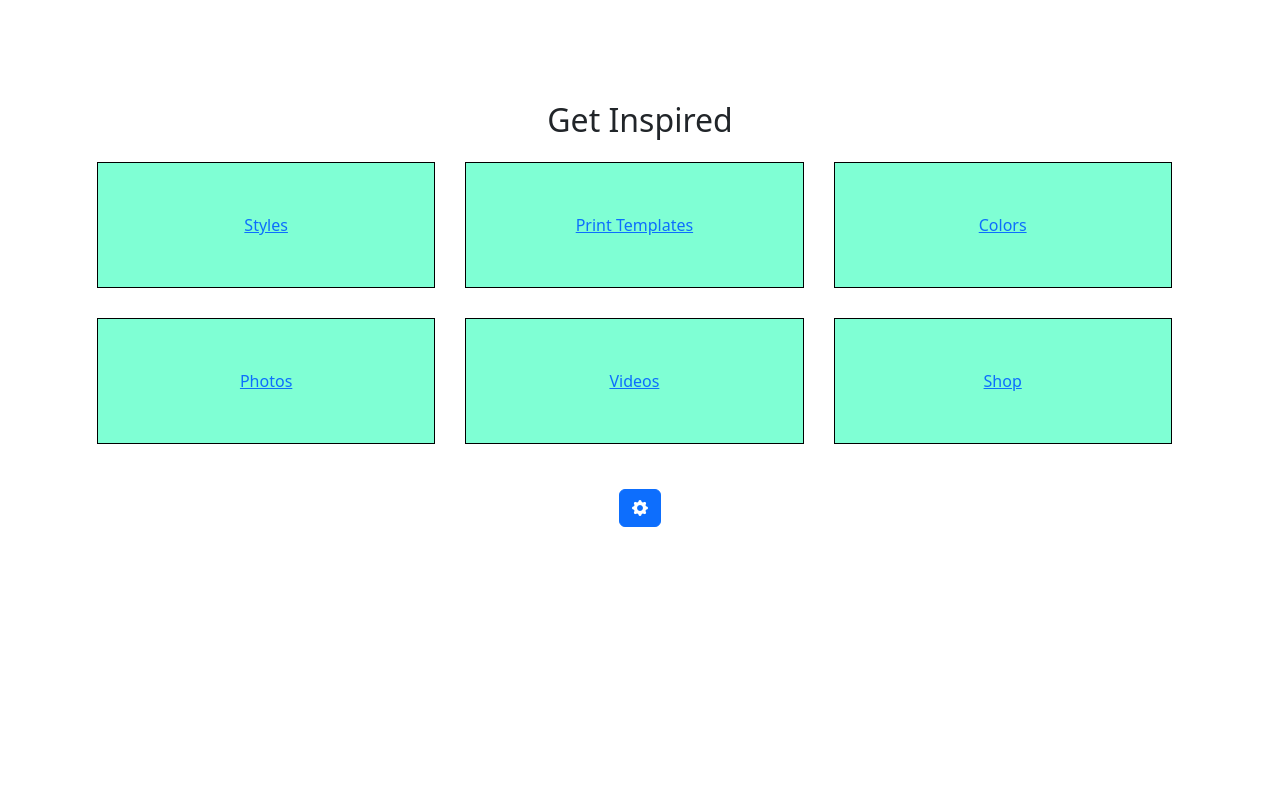
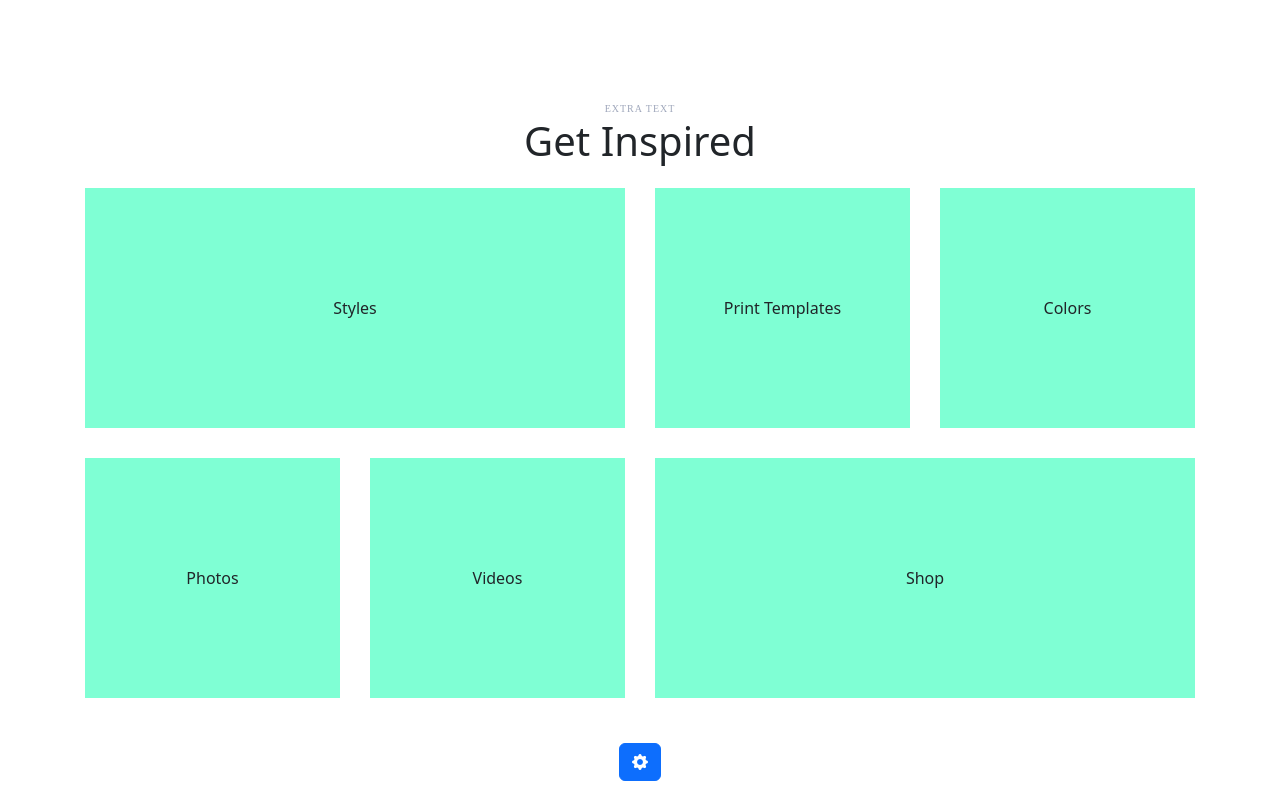
Before and after one commit to xcharva5/papirfly-project, an Angular app: page / in a window 1280 px wide. Built offline with nearby package versions, Linux system fonts and the light colour scheme.

Commit message:
PF-003: tile grid

```diff
--- a/src/app/tiles/tile-dashboard/tile-dashboard.component.html
+++ b/src/app/tiles/tile-dashboard/tile-dashboard.component.html
@@ -1,10 +1,10 @@
 <div class="tile-dashboard container text-center">
     <div class="tile-dashboard__header">
-        <h1 *ngIf="_dashboardTitle">{{ _dashboardTitle }}</h1>
-        <h2>{{ _dashboardSubtitle }}</h2>
+        <h2 *ngIf="extraText" class="tile-dashboard__extra-text">{{ extraText }}</h2>
+        <h1 *ngIf="title">{{ title }}</h1>
     </div>
     <div class="tile-dashboard__list">
-        <app-tile-list [tiles]="_tiles"></app-tile-list>
+        <app-tile-list [tiles]="tiles" [layoutSetting]="layoutSetting"></app-tile-list>
     </div>
     <div class="tile-dashboard__settings text-center">
         <button type="button" class="btn btn-primary" data-bs-toggle="modal" data-bs-target="#myModal">
--- a/src/app/tiles/tile-dashboard/tile-dashboard.component.scss
+++ b/src/app/tiles/tile-dashboard/tile-dashboard.component.scss
@@ -1,6 +1,34 @@
 .tile-dashboard {
     padding-top: 101px;
     padding-bottom: 215;
+}
+
+.tile-dashboard__extra-text {
+    margin-bottom: 0;
+    text-transform: uppercase;
+    font-family: Poppins;
+    font-size: 10px;
+    font-weight: 500;
+    font-stretch: normal;
+    font-style: normal;
+    line-height: 1.6;
+    letter-spacing: 1px;
+    text-align: center;
+    color: #9fa7bb;
+}
+
+.tile-dashboard__title {
+    margin-bottom: 0;
+    text-transform: uppercase;
+    font-family: Poppins;
+    font-size: 10px;
+    font-weight: 500;
+    font-stretch: normal;
+    font-style: normal;
+    line-height: 1.6;
+    letter-spacing: 1px;
+    text-align: center;
+    color: #9fa7bb;
 }
 
 .tile-dashboard__list {
--- a/src/app/tiles/tile-dashboard/tile-dashboard.component.ts
+++ b/src/app/tiles/tile-dashboard/tile-dashboard.component.ts
@@ -1,10 +1,13 @@
 import { Component } from '@angular/core';
 
 export interface Tile {
-  title: string;
-  size: number;
+  text: string;
   url: string;
 }
+
+export type TileRow = Tile[];
+
+export type LayoutSetting = "33/33/33" | "25/25/50";
 
 @Component({
   selector: 'app-tile-dashboard',
@@ -12,40 +15,36 @@ export interface Tile {
   styleUrls: ['./tile-dashboard.component.scss']
 })
 export class TileDashboardComponent {
-  _dashboardTitle = "";
-  _dashboardSubtitle = "Get Inspired";
-
-  _tiles: Tile[] = [
+  tiles: Tile[] = [
     {
-      title: "Styles",
-      size: 33,
+      text: "Styles",
       url: "http://www.seznam.cz"
     },
     {
-      title: "Print Templates",
-      size: 33,
+      text: "Print Templates",
       url: "http://www.seznam.cz"
     },
     {
-      title: "Colors",
-      size: 33,
+      text: "Colors",
       url: "http://www.seznam.cz"
     },
     {
-      title: "Photos",
-      size: 33,
+      text: "Photos",
       url: "http://www.seznam.cz"
     },
     {
-      title: "Videos",
-      size: 33,
+      text: "Videos",
       url: "http://www.seznam.cz"
     },
     {
-      title: "Shop",
-      size: 33,
+      text: "Shop",
       url: "http://www.seznam.cz"
-    }
+    },
+
   ]
 
+  title = "Get Inspired";
+  extraText = "Extra Text";
+  layoutSetting: LayoutSetting = "25/25/50";
+
 }
--- a/src/app/tiles/tile-list/tile-list.component.html
+++ b/src/app/tiles/tile-list/tile-list.component.html
@@ -1,5 +1,23 @@
-<div class="tile-list">
-    <div *ngFor="let tile of tiles" class="tile-list__item" >
-        <a [href]="'http://www.seznam.cz'" [target]="tile.url">{{ tile.title }}</a>
-    </div>
+<div *ngFor="let row of tileGrid; let odd = odd" class="row" [ngStyle]="{'height.px': rowHeight}">
+    <ng-container [ngSwitch]="layoutSetting">
+        <ng-container *ngSwitchCase="'33/33/33'">
+            <div *ngFor="let tile of row" class="item col-4 d-flex align-items-center justify-content-center">
+                <!-- <img class="item__image" src="../../../assets/img_snow_wide.jpg" alt="Tile Image">
+                <div class="centered">Centered Text</div> -->
+                {{ tile.text }}
+            </div>
+        </ng-container>
+        <ng-container *ngSwitchCase="'25/25/50'">
+            <ng-container *ngIf="odd; else even">
+                <div *ngIf="row[0] as tile" class="item col-3 d-flex align-items-center justify-content-center">{{ tile.text }}</div>
+                <div *ngIf="row[1] as tile" class="item col-3 d-flex align-items-center justify-content-center">{{ tile.text }}</div>
+                <div *ngIf="row[2] as tile" class="item col-6 d-flex align-items-center justify-content-center">{{ tile.text }}</div>
+            </ng-container>
+            <ng-template #even>
+                <div *ngIf="row[0] as tile" class="item col-6 d-flex align-items-center justify-content-center">{{ tile.text }}</div>
+                <div *ngIf="row[1] as tile" class="item col-3 d-flex align-items-center justify-content-center">{{ tile.text }}</div>
+                <div *ngIf="row[2] as tile" class="item col-3 d-flex align-items-center justify-content-center">{{ tile.text }}</div>
+            </ng-template>
+        </ng-container>
+    </ng-container>
 </div>
--- a/src/app/tiles/tile-list/tile-list.component.scss
+++ b/src/app/tiles/tile-list/tile-list.component.scss
@@ -1,17 +1,24 @@
-.tile-list {
-    display: flex;
-    flex-wrap: wrap;
+.row {
+    // height: 370px;
 }
 
-.tile-list__item {
-    width: calc(33% - 30px);
-    // height: 300px;
-    padding: 50px;
-    margin: 15px;
-    border: 1px solid black;
+.item {
+    background-clip: content-box;
     background-color: aquamarine;
+    padding: 15px;
+    // position: relative;
+    // text-align: center;
+    // color: white;
 }
 
-.tile-list__item:hover {
-    background-color: antiquewhite;
-}
+// .item__image {
+//     width: 100%;
+//     height: 100%;
+// }
+
+// .centered {
+//     position: absolute;
+//     top: 50%;
+//     left: 50%;
+//     transform: translate(-50%, -50%);
+// }
--- a/src/app/tiles/tile-list/tile-list.component.ts
+++ b/src/app/tiles/tile-list/tile-list.component.ts
@@ -1,11 +1,46 @@
-import { Component, Input } from '@angular/core';
-import { Tile } from '../tile-dashboard/tile-dashboard.component';
+import { Component, Input, OnChanges, SimpleChanges } from '@angular/core';
+import { LayoutSetting, Tile, TileRow } from '../tile-dashboard/tile-dashboard.component';
 
 @Component({
   selector: 'app-tile-list',
   templateUrl: './tile-list.component.html',
   styleUrls: ['./tile-list.component.scss']
 })
-export class TileListComponent {
+export class TileListComponent implements OnChanges {
   @Input() tiles: Tile[] = [];
+  @Input() layoutSetting: LayoutSetting = "33/33/33";
+
+  tileGrid: TileRow[] = [];
+  tilesPerRow = 3;
+  numberOfRows = this.tiles.length / this.tilesPerRow;
+  rowHeight = 340;
+
+  ngOnChanges(changes: SimpleChanges): void {
+    if (changes['tiles'] && this.tiles) {
+      this.tileGrid = this._mapTilesToGrid(this.tiles);
+    }
+
+    if (changes['layoutSetting'] && this.layoutSetting) {
+      this.rowHeight = this._getRowHeight();
+    }
+  }
+
+  private _mapTilesToGrid(tiles: Tile[]): TileRow[] {
+    let grid: TileRow[] = [];
+
+    if (tiles.length) {
+      for (let index = 0; index < tiles.length; index += this.tilesPerRow) {
+        const row = tiles.slice(index, index + this.tilesPerRow);
+        grid.push(row);
+      }
+
+    }
+
+    return grid;
+  }
+
+  private _getRowHeight(): number {
+    return this.layoutSetting === "33/33/33" ? 340 : 270;
+  }
+
 }
```
Also changed, not shown: src/assets/img_snow_wide.jpg (added).
